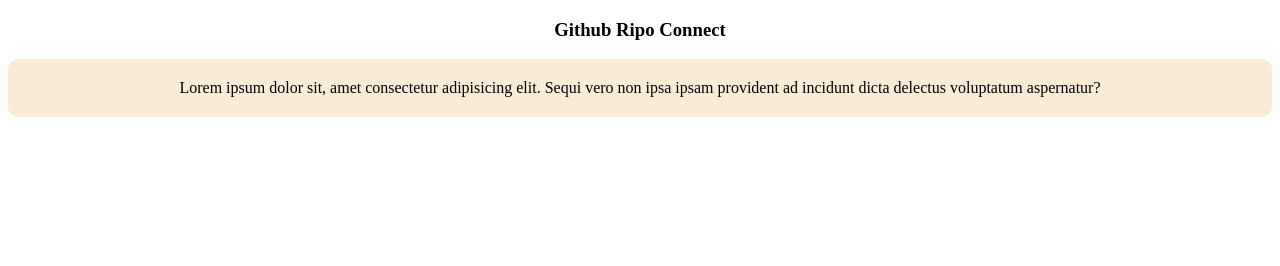
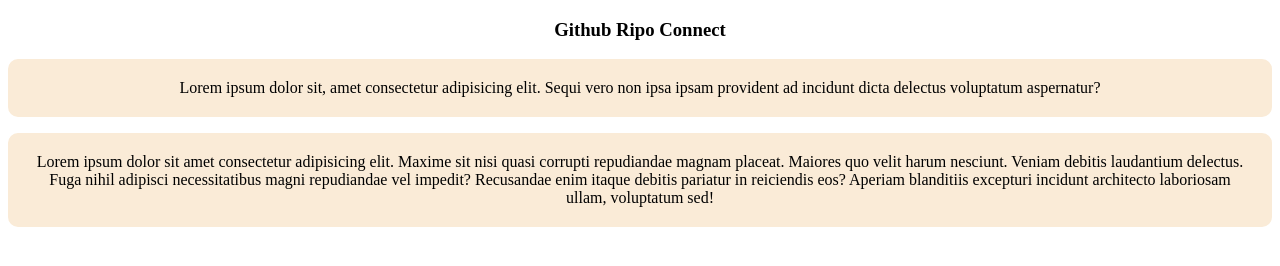
Before and after one commit to tangilaakther/new-github-ripo, a plain HTML site: page index.html in a window 1280 px wide. Drawn offline with Linux system fonts and the light colour scheme.

Commit message:
thed commit

```diff
--- a/index.html
+++ b/index.html
@@ -23,5 +23,7 @@
 <p>
 Lorem ipsum dolor sit, amet consectetur adipisicing elit. Sequi vero non ipsa ipsam provident ad incidunt dicta delectus voluptatum aspernatur?
 </p>
+
+<p>Lorem ipsum dolor sit amet consectetur adipisicing elit. Maxime sit nisi quasi corrupti repudiandae magnam placeat. Maiores quo velit harum nesciunt. Veniam debitis laudantium delectus. Fuga nihil adipisci necessitatibus magni repudiandae vel impedit? Recusandae enim itaque debitis pariatur in reiciendis eos? Aperiam blanditiis excepturi incidunt architecto laboriosam ullam, voluptatum sed!</p>
 </body>
 </html>
```
